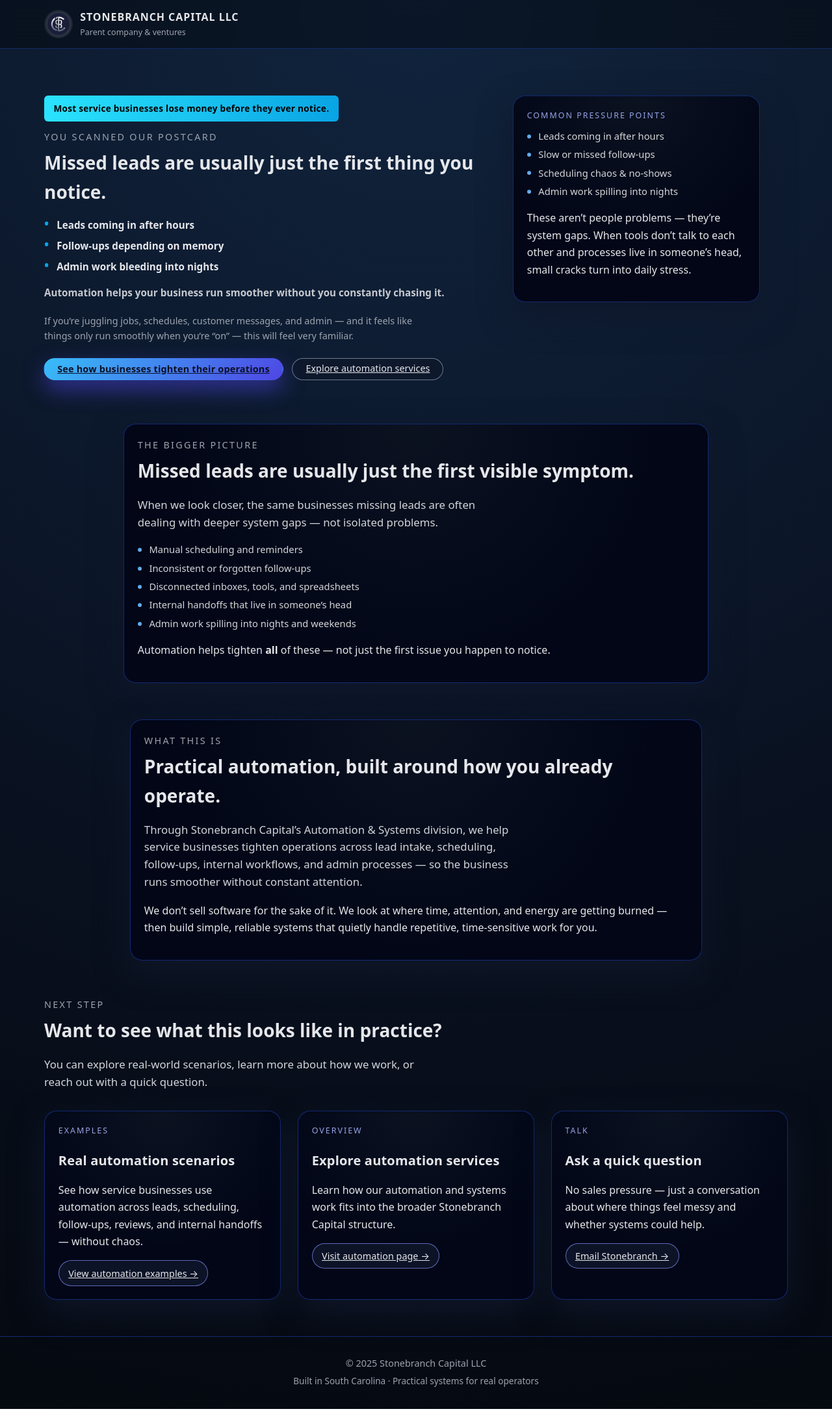
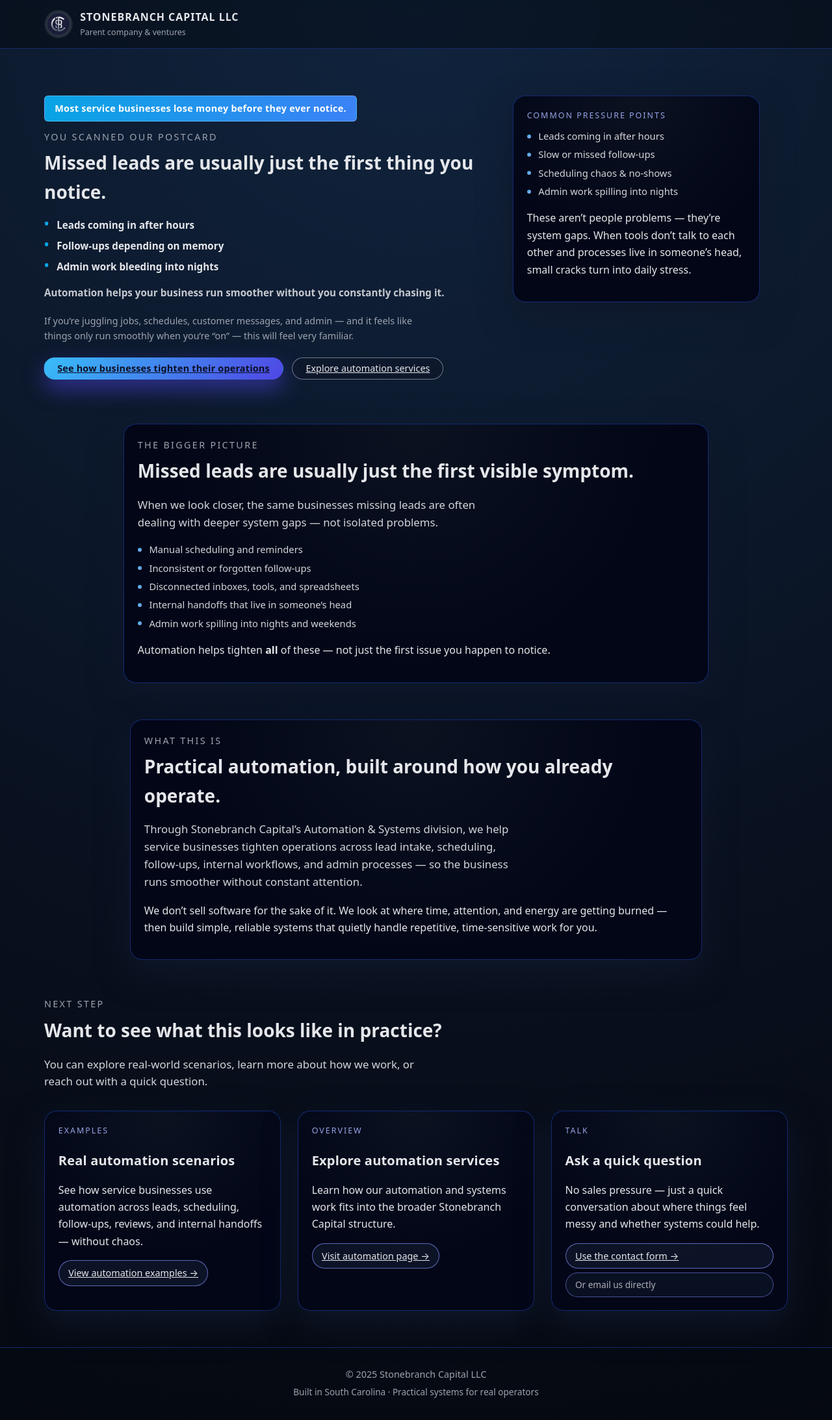
Before and after one commit to StonebranchDevs/stonebranchcapital-site, a Next.js app: page /postcard/qrcode in a window 1280 px wide. Shown: the whole page at 65% size. Built offline with nearby package versions, Linux system fonts and the light colour scheme.

Commit message:
Postcard page updates to contact card

```diff
--- a/src/app/globals.css
+++ b/src/app/globals.css
@@ -1355,15 +1355,36 @@ html.js .reveal.visible {
 /* Attention strip (sits above hero headline) */
 .attention-strip {
   display: inline-block;
-  background: linear-gradient(90deg, #2ae3fd, #09a4e4);
-  color: #000;
+
+  /* Slightly darker, more readable gradient */
+  background: linear-gradient(
+    90deg,
+    #09a4e4,
+    #3b82f6
+  );
+
+  color: #ffffff;
   font-weight: 700;
-  font-size: 0.85rem;
-  padding: 0.55rem 0.9rem;
+  font-size: 0.9rem;
+  line-height: 1.25;
+
+  padding: 0.6rem 0.95rem;
   border-radius: 6px;
   margin-bottom: 0.75rem;
+
   letter-spacing: 0.02em;
+
+  /* Subtle definition instead of glow */
+  border: 1px solid rgba(255, 255, 255, 0.25);
 }
+
+@media (max-width: 480px) {
+  .attention-strip {
+    font-size: 0.85rem;
+    padding: 0.55rem 0.85rem;
+  }
+}
+
 
 /* Scan-first bullet points (mobile-friendly) */
 .scan-points {
@@ -1446,3 +1467,22 @@ html.js .reveal.visible {
 .postcard-qr-page .btn-primary {
   animation: soft-pulse 5s ease-in-out infinite;
 }
+
+/* Card CTA layout */
+.card-actions {
+  display: flex;
+  flex-direction: column;
+  gap: 0.35rem;
+  margin-top: 0.75rem;
+}
+
+.card-link-subtle {
+  font-size: 0.85rem;
+  opacity: 0.75;
+  text-decoration: none;
+}
+
+.card-link-subtle:hover {
+  opacity: 1;
+  text-decoration: underline;
+}
--- a/src/app/postcard/qrcode/page.tsx
+++ b/src/app/postcard/qrcode/page.tsx
@@ -190,15 +190,21 @@ export default function PostcardQRPage() {
                 <div className="card-tag">Talk</div>
                 <h3 className="card-title">Ask a quick question</h3>
                 <p className="card-body">
-                  No sales pressure — just a conversation about where things
+                  No sales pressure — just a quick conversation about where things
                   feel messy and whether systems could help.
                 </p>
-                <a
-                  href="mailto:contact@stonebranchcapital.com"
-                  className="card-link"
-                >
-                  Email Stonebranch →
-                </a>
+                <div className="card-actions">
+                  <Link href="/contact" className="card-link">
+                    Use the contact form →
+                  </Link>
+
+                  <a
+                    href="mailto:contact@stonebranchcapital.com"
+                    className="card-link card-link-subtle"
+                  >
+                    Or email us directly
+                  </a>
+                </div>
               </article>
             </div>
           </div>
```
